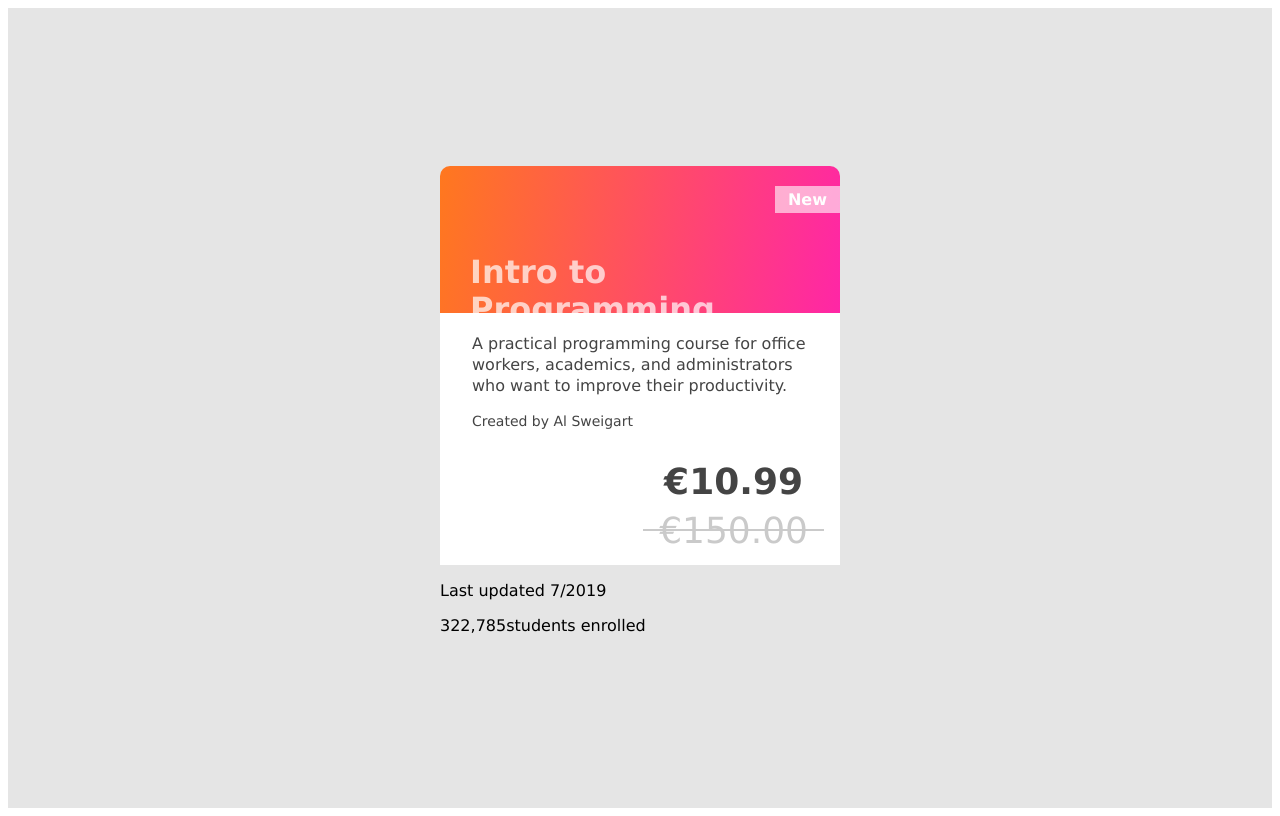
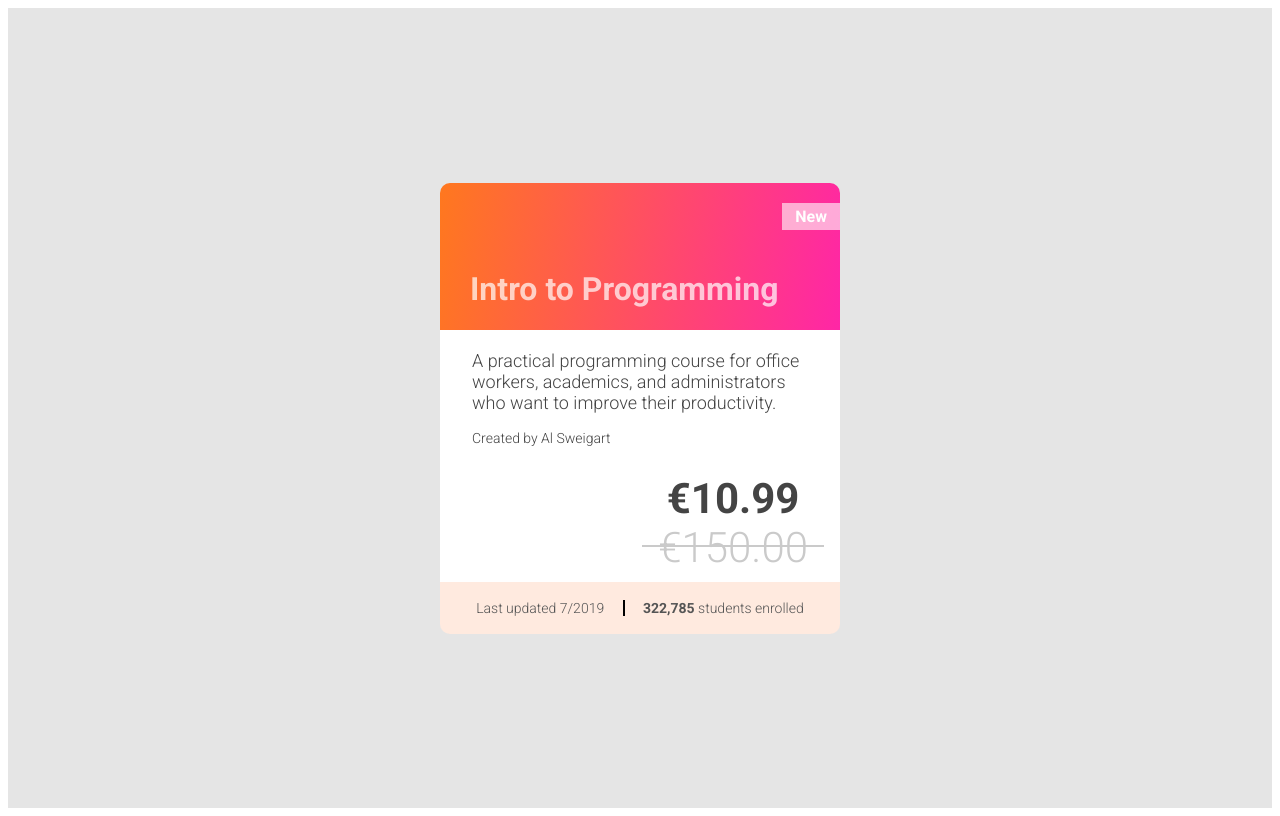
Before and after one commit to Hahiii/figma-card, a website: page index.html in a window 1280 px wide. Drawn offline with nearby package versions, Linux system fonts and the light colour scheme; files that its build step writes are made by us from their sources.

Commit message:
add styles footer

```diff
--- a/index.html
+++ b/index.html
@@ -5,6 +5,7 @@
     <meta charset="UTF-8">
     <meta name="viewport" content="width=device-width, initial-scale=1.0">
     <meta http-equiv="X-UA-Compatible" content="ie=edge">
+    <link href="https://fonts.googleapis.com/css?family=Roboto:300,400,700&display=swap" rel="stylesheet">
     <link rel="stylesheet" href="./styles/index.css">
     <title>Figma Card</title>
 </head>
@@ -29,12 +30,14 @@
                 </div>
                 <div class="card-main-price">
                     <span>€10.99</span>
-                    <span> <hr> €150.00</span>
+                    <span>
+                        <hr>€150.00</span>
                 </div>
             </main>
             <footer class="card-footer">
                 <p>Last updated 7/2019</p>
-                <p><span>322,785</span>students enrolled</p>
+                <hr>
+                <p><span>322,785</span> students enrolled</p>
             </footer>
         </div>
     </div>
--- a/sass/index.scss
+++ b/sass/index.scss
@@ -10,13 +10,14 @@
     justify-content: center;
     align-items: center;
     height: 100vh;
-    font-family: Geneva, sans-serif;
+    font-family: 'Roboto', sans-serif;
     background-color: #E5E5E5;
 }
 
 .card-container {
+    display: flex;
+    flex-direction: column;
     width: 400px;
-    border-radius: 10px;
 }
 
 // header
@@ -67,9 +68,8 @@
 
     p {
         margin: 0;
-        font-style: normal;
-        font-weight: normal;
-        font-size: 16px;
+        font-weight: 300;
+        font-size: 18px;
         line-height: 21px;
         color: $main-text-color;
     }
@@ -88,9 +88,8 @@
 
     span {
         padding-right: 32px;
-        font-style: normal;
-        font-weight: bolder;
-        font-size: 36px;
+        font-weight: bold;
+        font-size: 42px;
         line-height: 49px;
         color: $new-price-color;
     }
@@ -103,7 +102,6 @@
         align-items: center;
         font-weight: 100;
         color: $old-price-color;
-        font-family: Geneva, Tahoma, sans-serif;
         padding-bottom: 10px;
 
         hr {
@@ -114,3 +112,35 @@
         }
     }
 }
+
+.card-footer {
+    display: flex;
+    justify-content: space-around;
+    border-radius: 0px 0px 10px 10px;
+    background: $footer-background;
+    padding: 18px 0px;
+
+    p {
+        margin: 0;
+        padding: 0px 10px 0px 32px;
+        text-align: center;
+        font-style: normal;
+        font-weight: 300;
+        font-size: 14px;
+        line-height: 16px;
+        color: $footer-text-color;
+
+        span {
+            font-weight: 600;
+            font-size: 14px;
+        }
+    }
+    p:last-child {
+        margin: 0;
+        padding: 0px 32px 0px 10px;
+    }
+    hr {
+        margin: 0;
+        border: .5px solid;
+    }
+}
```
